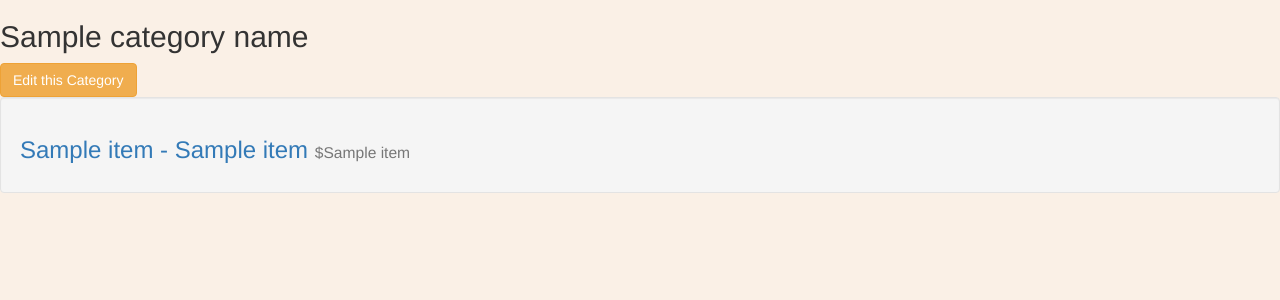
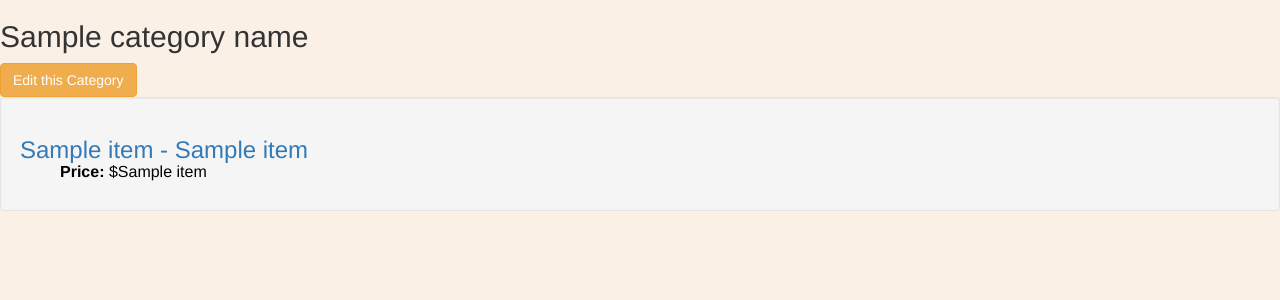
Before and after one commit to kaistullich/Centratech-Website, a Flask app: template newProject/my_app/templates/category.html in a window 1280 px wide. Shown: the part 52-352 px from the top of the page. Run offline with Flask 2, Linux system fonts and the light colour scheme; the template is opened without the code that fills it: most values are stand-ins (such as "Sample title", 1, 10 or a date in 2020); some libraries are stand-ins or nearby versions.

Commit message:
added padding and font-size to the price in a single category

```diff
--- /dev/null
+++ b/newProject/my_app/static/css/category.css
@@ -0,0 +1,5 @@
+p {
+    font-size: 16px;
+    color: black;
+    padding-left: 40px;
+}
--- a/newProject/my_app/templates/category.html
+++ b/newProject/my_app/templates/category.html
@@ -1,6 +1,7 @@
 {% extends 'navbar.html' %}
 
 {% block container %}
+<link rel="stylesheet" type="text/css" href="{{ url_for('static', filename='css/category.css')}}">
   <div class="top-pad">
     <h2>{{ category_name }}</h2>
     <a href="{{ url_for('my_view.category_edit', key=category_id) }}"><button type="submit" class="btn btn-warning">Edit this Category</button></a>
@@ -8,7 +9,7 @@
       {% for item in my_list %}
         <h3>
           <a href="{{ url_for('my_view.product', key=item[0]) }}" style="color:#337ab7">{{ item[1] }} - {{ item[2] }}</a>
-          <small>${{ item[3] }}</small>
+          <p><b>Price:</b> ${{ item[3] }}</p>
         </h3>
       {% endfor %}
     </div>
```
